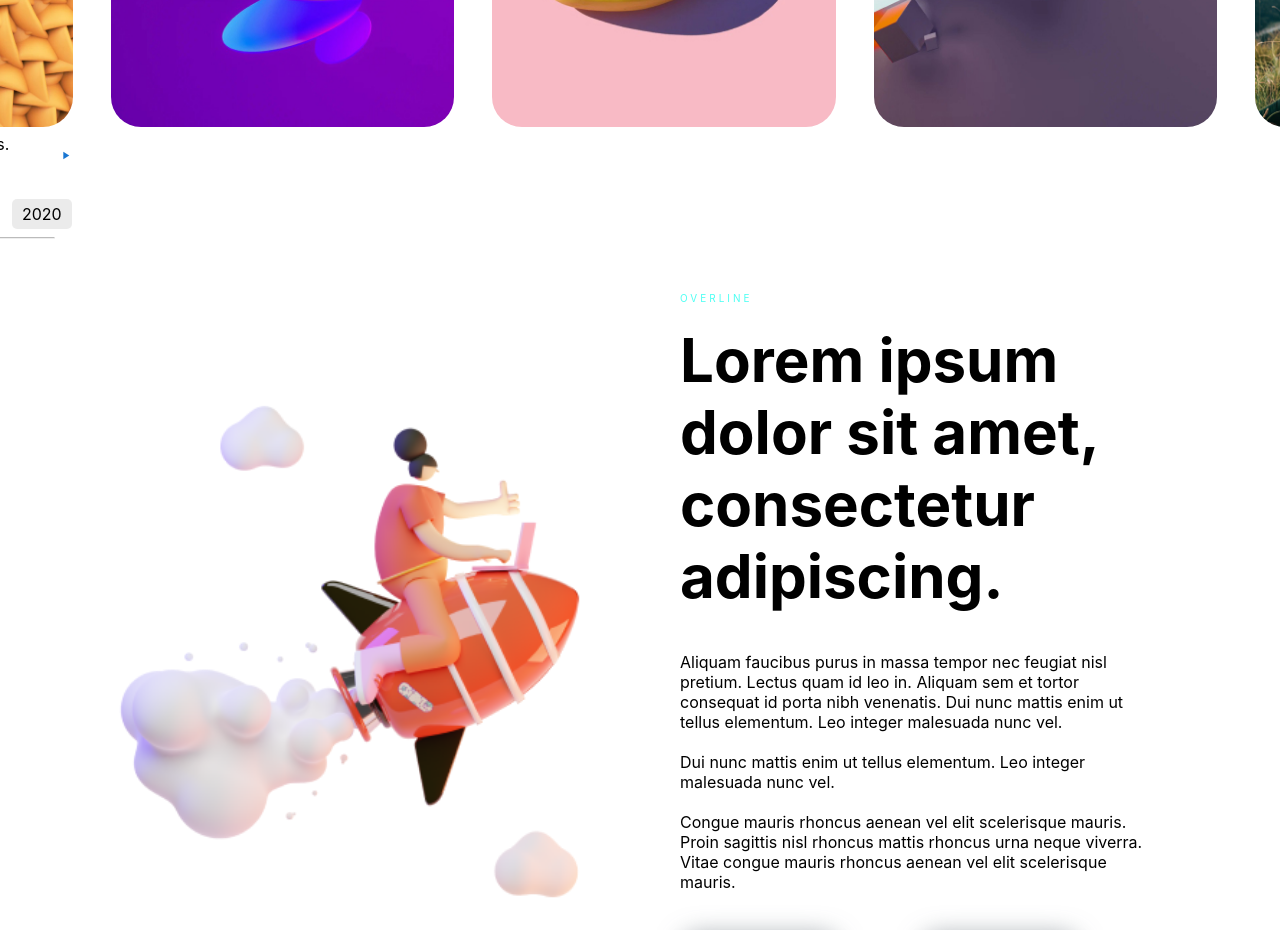
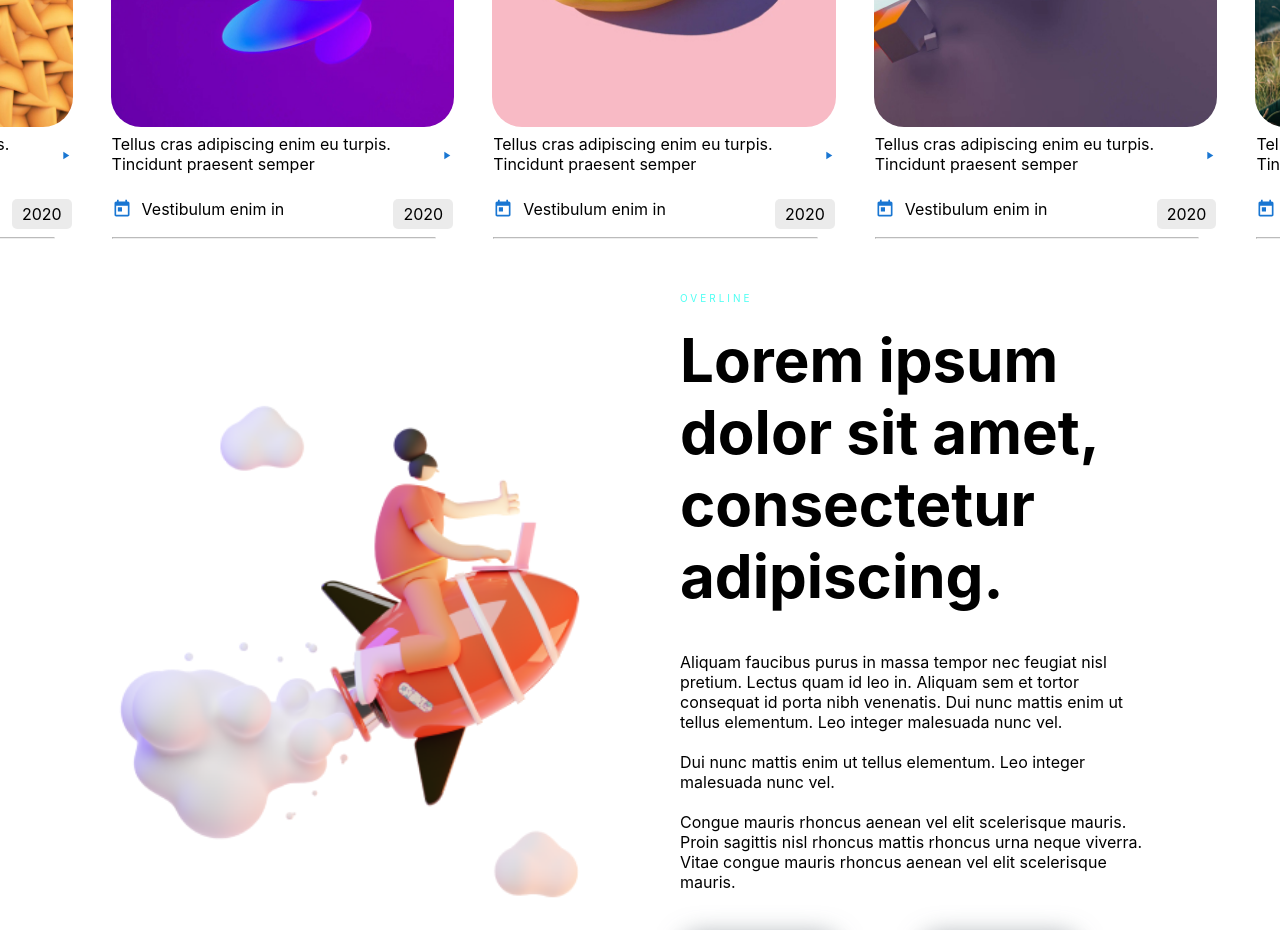
Before and after one commit to Bolio/landing-page-flow, a React (Vite) app: page / in a window 1280 px wide. Shown: the part 1060-1990 px from the top of the page. Built offline with nearby package versions, Linux system fonts and the light colour scheme.

Commit message:
Add information to the other photos

```diff
--- a/src/components/Carousel/index.jsx
+++ b/src/components/Carousel/index.jsx
@@ -144,15 +144,99 @@ const Carousel = () => {
       </GalleryCellStyled>
       <GalleryCellStyled>
         <img src="src/assets/slide-img2.jpg" alt="slideImg2" />
+        <div>
+          <p>
+            Tellus cras adipiscing enim eu turpis. Tincidunt praesent semper
+          </p>
+          <PlayArrowIcon
+            id="play-arrow-icon-carousel"
+            color="primary"
+            fontSize="small"
+            sx={{ fontSize: 13 }}
+          />
+          <div>
+            <TodayIcon
+              id="today-icon-carousel"
+              color="primary"
+              fontSize="small"
+            />
+            <p>Vestibulum enim in</p>
+            <span>2020</span>
+            <hr />
+          </div>
+        </div>
       </GalleryCellStyled>
       <GalleryCellStyled>
         <img src="src/assets/slide-img3.jpg" alt="slideImg3" />
+        <div>
+          <p>
+            Tellus cras adipiscing enim eu turpis. Tincidunt praesent semper
+          </p>
+          <PlayArrowIcon
+            id="play-arrow-icon-carousel"
+            color="primary"
+            fontSize="small"
+            sx={{ fontSize: 13 }}
+          />
+          <div>
+            <TodayIcon
+              id="today-icon-carousel"
+              color="primary"
+              fontSize="small"
+            />
+            <p>Vestibulum enim in</p>
+            <span>2020</span>
+            <hr />
+          </div>
+        </div>
       </GalleryCellStyled>
       <GalleryCellStyled>
         <img src="src/assets/slide-img4.jpg" alt="slideImg4" />
+        <div>
+          <p>
+            Tellus cras adipiscing enim eu turpis. Tincidunt praesent semper
+          </p>
+          <PlayArrowIcon
+            id="play-arrow-icon-carousel"
+            color="primary"
+            fontSize="small"
+            sx={{ fontSize: 13 }}
+          />
+          <div>
+            <TodayIcon
+              id="today-icon-carousel"
+              color="primary"
+              fontSize="small"
+            />
+            <p>Vestibulum enim in</p>
+            <span>2020</span>
+            <hr />
+          </div>
+        </div>
       </GalleryCellStyled>
       <GalleryCellStyled>
         <img src="src/assets/slide-img5.jpg" alt="slideImg5" />
+        <div>
+          <p>
+            Tellus cras adipiscing enim eu turpis. Tincidunt praesent semper
+          </p>
+          <PlayArrowIcon
+            id="play-arrow-icon-carousel"
+            color="primary"
+            fontSize="small"
+            sx={{ fontSize: 13 }}
+          />
+          <div>
+            <TodayIcon
+              id="today-icon-carousel"
+              color="primary"
+              fontSize="small"
+            />
+            <p>Vestibulum enim in</p>
+            <span>2020</span>
+            <hr />
+          </div>
+        </div>
       </GalleryCellStyled>
       <CircularButtonStyled left>{"<"}</CircularButtonStyled>
       <CircularButtonStyled right>{">"}</CircularButtonStyled>
```
